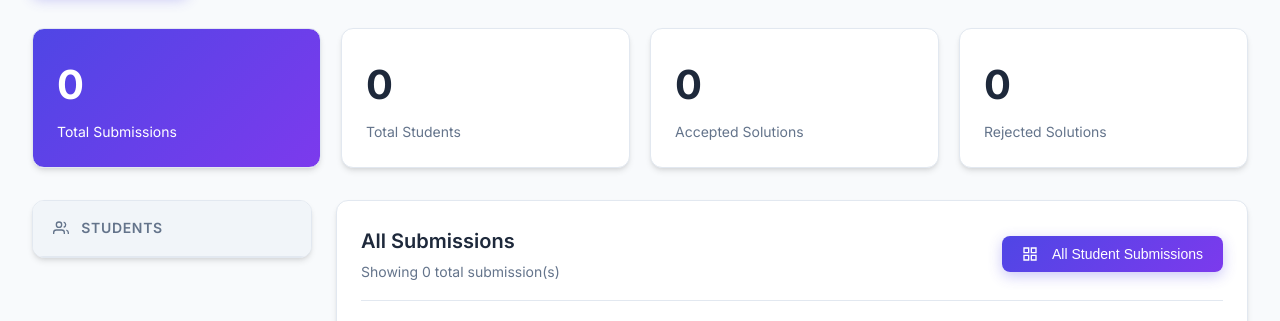
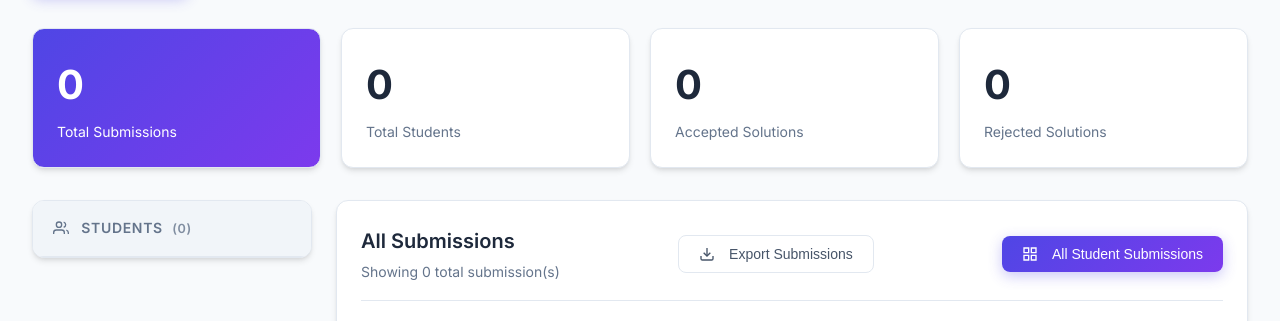
Before and after one commit to naveenkumar872/datastructure-evaluator, a Flask app: page /admin.html in a window 1280 px wide. Shown: the part 238-559 px from the top of the page. Run offline with Flask 3, Linux system fonts and the light colour scheme; the visitor is signed in with stand-in values (Sample User, id 1); data that the repository does not hold is empty; some libraries are stand-ins or nearby versions.

Commit message:
Chore:Updated version

```diff
--- a/create_auth_db.py
+++ b/create_auth_db.py
@@ -167,7 +167,7 @@ def get_all_submissions():
 
     # Join on username instead of user_id because user_id might change if users are re-imported
     cursor.execute('''
-        SELECT s.id, u.username, s.problem_title, s.filename, s.status, s.score, s.submitted_at, u.name
+        SELECT s.id, u.username, s.problem_title, s.filename, s.status, s.score, s.submitted_at, u.name, s.ai_score
         FROM submissions s
         JOIN users u ON s.username = u.username
         ORDER BY s.submitted_at DESC
@@ -183,7 +183,8 @@ def get_all_submissions():
         'filename': s[3],
         'status': s[4],
         'score': s[5],
-        'submitted_at': s[6]
+        'submitted_at': s[6],
+        'ai_score': s[8] if len(s) > 8 and s[8] is not None else 0
     } for s in submissions]
 
 
--- a/server.py
+++ b/server.py
@@ -1,5 +1,7 @@
 
-from flask import Flask, request, jsonify, render_template, send_from_directory, session, redirect, url_for
+from flask import Flask, request, jsonify, render_template, send_from_directory, session, redirect, url_for, Response
+import csv
+import io
 from create_auth_db import (
     validate_user, get_user_role, save_submission,
     get_all_submissions, get_submission_detail,
@@ -157,8 +159,12 @@ def upload_c_file():
     file = request.files['cfile']
     if file.filename == '':
         return jsonify({'success': False, 'message': 'No selected file'}), 400
-    if not file.filename.lower().endswith('.c'):
-        return jsonify({'success': False, 'message': 'Only .c files allowed'}), 400
+
+    allowed_exts = {'.c', '.cpp', '.java', '.py', '.txt'}
+    file_ext = os.path.splitext(file.filename.lower())[1]
+
+    if file_ext not in allowed_exts:
+        return jsonify({'success': False, 'message': f'File type not allowed. Supported: {", ".join(allowed_exts)}'}), 400
 
     # Get the problem statement from request
     problem_statement = request.form.get('problem', 'Check Array is Sorted')
@@ -363,6 +369,38 @@ def api_admin_send_reports_preview():
         'total_submissions': len(submissions),
         'students': preview
     })
+
+
+@app.route('/api/admin/export-submissions')
+def export_submissions_csv():
+    """Export all submissions as CSV"""
+    if 'username' not in session or session.get('role') != 'admin':
+        return jsonify({'error': 'Unauthorized'}), 401
+
+    submissions = get_all_submissions()
+
+    # Create CSV
+    output = io.StringIO()
+    writer = csv.writer(output)
+    writer.writerow(['Student Name', 'Register No', 'Problem', 'File', 'Status', 'Score', 'AI Score', 'Submitted At'])
+
+    for s in submissions:
+        writer.writerow([
+            s.get('username', ''),
+            s.get('register_no', ''),
+            s.get('problem_title', ''),
+            s.get('filename', ''),
+            s.get('status', ''),
+            s.get('score', 0),
+            s.get('ai_score', 0),
+            s.get('submitted_at', '')
+        ])
+
+    return Response(
+        output.getvalue(),
+        mimetype="text/csv",
+        headers={"Content-disposition": "attachment; filename=submissions_export.csv"}
+    )
 
 
 @app.route('/api/admin/send-reports', methods=['POST'])
--- a/templates/admin.html
+++ b/templates/admin.html
@@ -7,6 +7,7 @@
     <title>Data Structure Evaluator - Admin Dashboard</title>
     <link rel="stylesheet" href="/static/css/styles.css" />
     <link href="https://fonts.googleapis.com/css2?family=Inter:wght@400;500;600;700&display=swap" rel="stylesheet">
+
 </head>
 
 <body>
@@ -96,6 +97,8 @@
             </div>
         </div>
 
+
+
         <!-- Main Content Grid -->
         <div class="container" style="padding: 0; max-width: none;">
             <!-- Student List Sidebar -->
@@ -107,9 +110,11 @@
                                 <path d="M17 21v-2a4 4 0 00-4-4H5a4 4 0 00-4 4v2" />
                                 <circle cx="9" cy="7" r="4" />
                                 <path d="M23 21v-2a4 4 0 00-3-3.87M16 3.13a4 4 0 010 7.75" />
-                            </svg> Students</h3>
+                            </svg> Students <span id="sidebar-student-count"
+                                style="font-size: 0.9em; opacity: 0.8; margin-left: 5px;"></span></h3>
                     </div>
-                    <ul id="student-list" class="student-list">
+                    <ul id="student-list" class="student-list"
+                        style="max-height: calc(100vh - 250px); overflow-y: auto; padding-right: 4px;">
                         <!-- Students will be loaded here -->
                     </ul>
                 </div>
@@ -124,6 +129,16 @@
                             <div class="panel-subtitle" id="submissions-subtitle">Click on a student to filter their
                                 submissions</div>
                         </div>
+                        <button class="btn secondary" id="btn-export-csv"
+                            onclick="window.location.href='/api/admin/export-submissions'" style="margin-right: 10px;">
+                            <svg width="16" height="16" viewBox="0 0 24 24" fill="none" stroke="currentColor"
+                                stroke-width="2" style="margin-right: 6px;">
+                                <path d="M21 15v4a2 2 0 01-2 2H5a2 2 0 01-2-2v-4" />
+                                <polyline points="7 10 12 15 17 10" />
+                                <line x1="12" y1="15" x2="12" y2="3" />
+                            </svg>
+                            Export Submissions
+                        </button>
                         <button class="btn primary" id="btn-show-all">
                             <svg width="16" height="16" viewBox="0 0 24 24" fill="none" stroke="currentColor"
                                 stroke-width="2" style="margin-right: 6px;">
@@ -133,8 +148,9 @@
                         </button>
                     </div>
 
+                    <div class="table-wrapper" style="max-height: calc(100vh - 250px); overflow-y: auto;">
                         <table class="data-table">
-                        <thead>
+                            <thead style="position: sticky; top: 0; background: white; z-index: 10;">
                                 <tr>
                                     <th>Student</th>
                                     <th>Problem</th>
@@ -152,6 +168,7 @@
 
                         <div id="no-submissions" class="text-center text-muted mt-4 hidden" style="padding: 40px;">
                             No submissions found.
+                        </div>
                     </div>
                 </div>
             </section>
@@ -520,6 +537,7 @@
                 const students = await studentsRes.json();
 
                 document.getElementById('total-students').textContent = students.length;
+                document.getElementById('sidebar-student-count').textContent = `(${students.length})`;
 
                 const studentList = document.getElementById('student-list');
                 studentList.innerHTML = students.map(s => `
@@ -611,10 +629,15 @@
             </tr>
           `).join('');
                 }
+
+
+
             } catch (err) {
                 console.error('Error loading submissions:', err);
             }
         }
+
+
 
         // Store current submission ID for similarity lookup
         let currentSubmissionId = null;
@@ -623,22 +646,22 @@
         async function viewSubmission(id) {
             try {
                 currentSubmissionId = id;
-                const res = await fetch(`/api/admin/submission/${id}`);
+                const res = await fetch(`/ api / admin / submission / ${id} `);
                 const sub = await res.json();
 
                 document.getElementById('detail-student').textContent = sub.username;
                 document.getElementById('detail-problem').textContent = sub.problem_title || 'N/A';
                 document.getElementById('detail-status').innerHTML = `
-          <span class="status-badge ${sub.status === 'accepted' ? 'success' : 'failed'}">
+                        < span class="status-badge ${sub.status === 'accepted' ? 'success' : 'failed'}" >
                             ${sub.status === 'accepted' ? '✓ Accepted' : '✗ Rejected'}
-          </span>
+          </span >
                         `;
                 document.getElementById('detail-score').textContent = `${sub.score || 0}/100`;
 
                 // AI Detection Score
                 const aiScore = sub.ai_score || 0;
-                const aiColor = aiScore >= 70 ? '#dc2626' : aiScore >= 40 ? '#f59e0b' : '#22c55e';
-                const aiLabel = aiScore >= 70 ? 'Likely AI' : aiScore >= 40 ? 'Uncertain' : 'Likely Human';
+                const aiColor = aiScore >= 60 ? '#dc2626' : aiScore >= 40 ? '#f59e0b' : '#22c55e';
+                const aiLabel = aiScore >= 60 ? 'Likely AI' : aiScore >= 40 ? 'Uncertain' : 'Likely Human';
                 document.getElementById('detail-ai-score').innerHTML = `
                     <span style="color: ${aiColor};">${aiScore}%</span>
                     <span style="font-size: 12px; color: var(--text-muted); margin-left: 8px;">${aiLabel}</span>
```
Also changed, not shown: templates/index.html (+16 -15 lines). Lines whose indentation alone changed are shown as unchanged.
